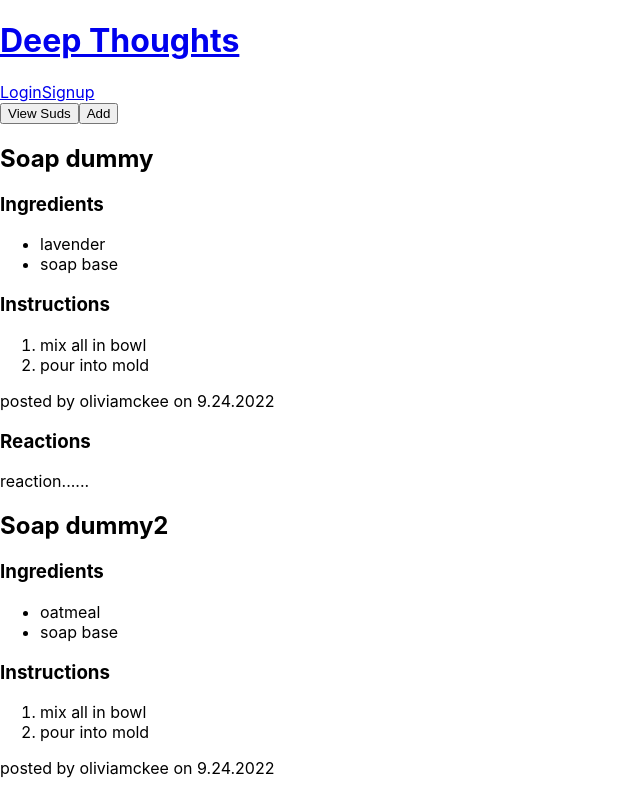
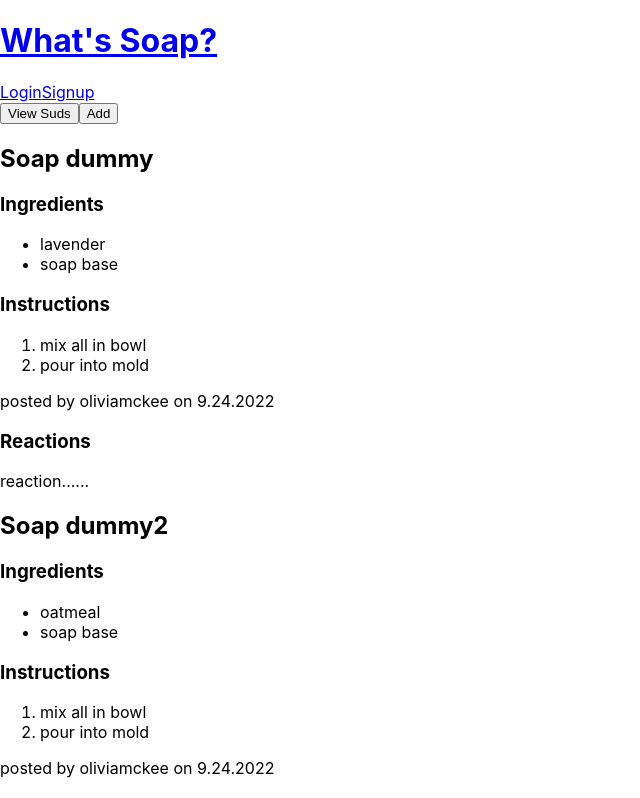
Before and after one commit to AlexandertheGreat491/whats_soap, a React (Create React App) app in the folder client/: page / in a window 1280 px wide. Shown: the top 798 px of the page, without its empty margins (0-640 px from the left). Built offline with nearby package versions, Linux system fonts and the light colour scheme.

Commit message:
fixed the header

```diff
--- a/client/src/components/Header/index.js
+++ b/client/src/components/Header/index.js
@@ -13,7 +13,7 @@ const Header = () => {
     <header className="bg-secondary mb-4 py-2 flex-row align-center">
       <div className="container flex-row justify-space-between-lg justify-center align-center">
         <Link to="/">
-          <h1>Deep Thoughts</h1>
+          <h1>What's Soap?</h1>
         </Link>
 
         <nav className="text-center">
```
